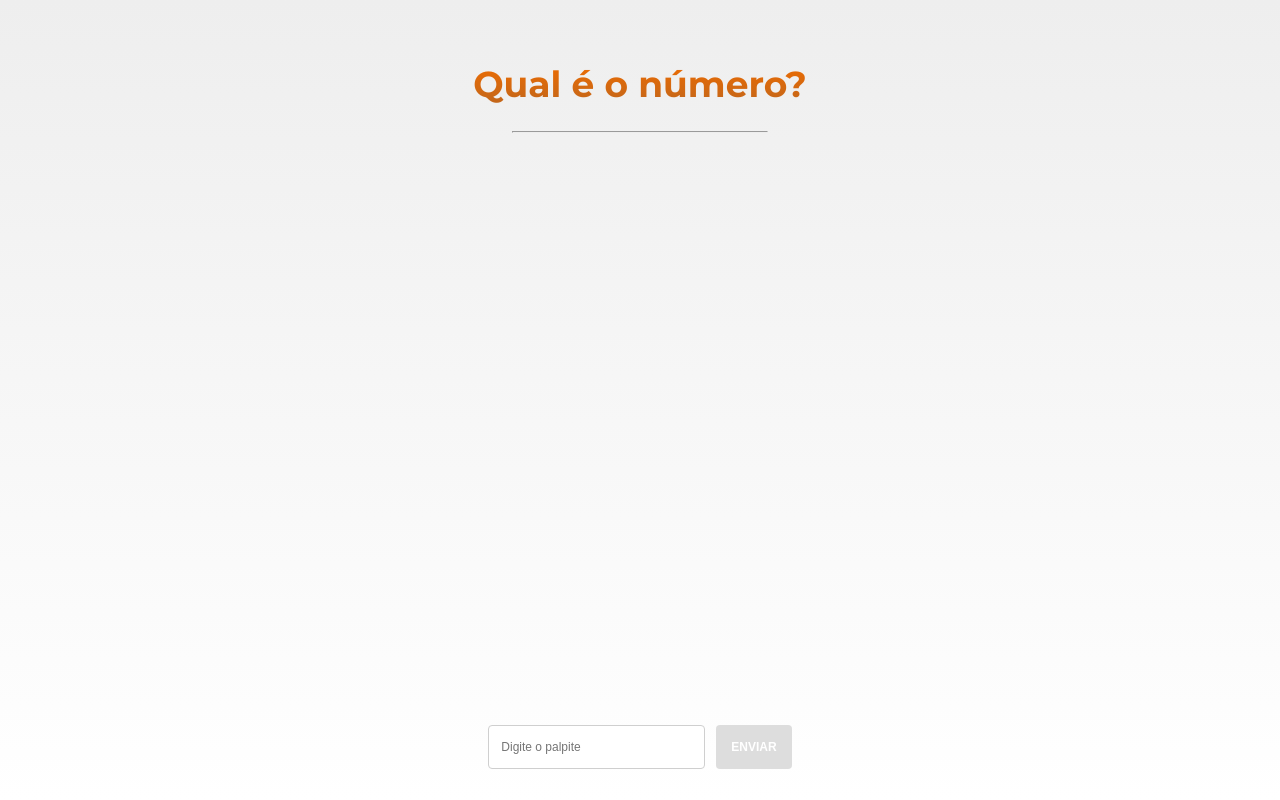
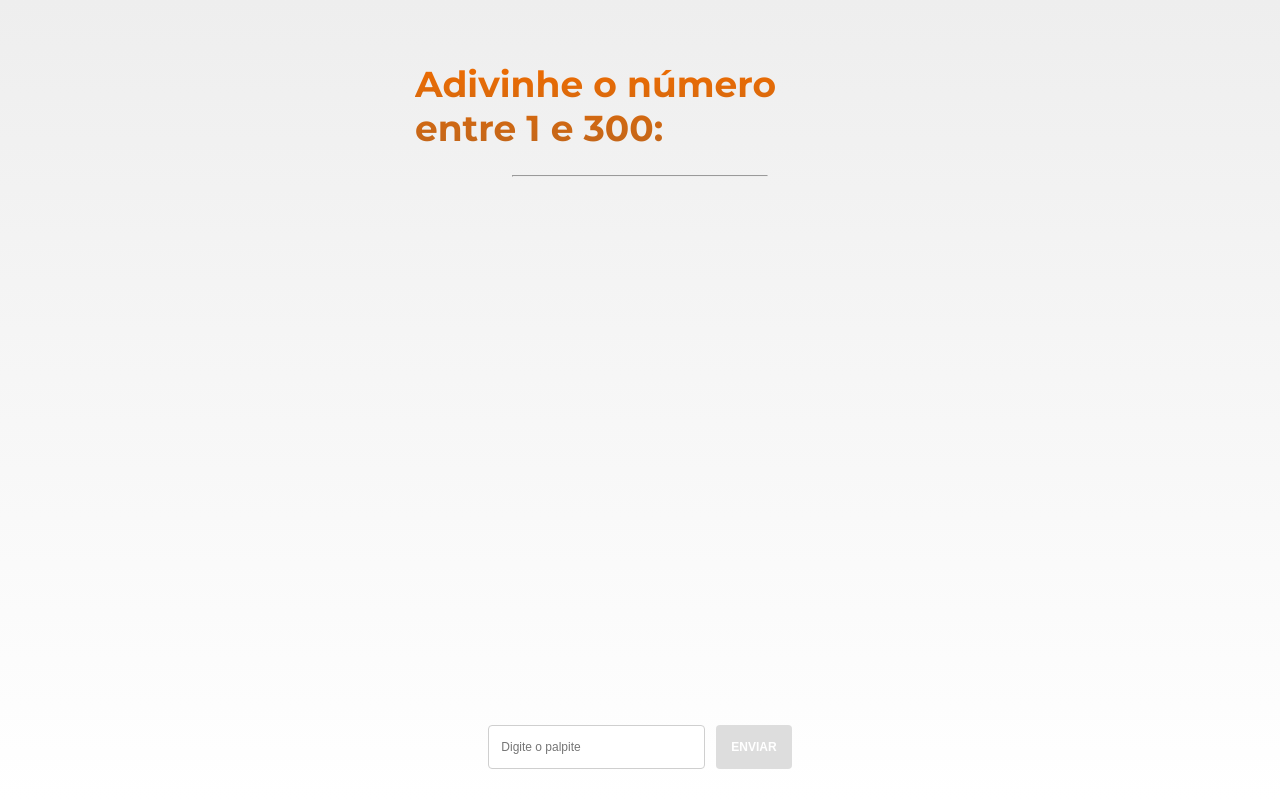
Before and after one commit to juniorsergio/number-guessing-game, a website built with Parcel: page index.html in a window 1280 px wide. Built offline with nearby package versions, Linux system fonts and the light colour scheme.

Commit message:
chore: change main message

```diff
--- a/index.html
+++ b/index.html
@@ -29,7 +29,7 @@
 	<body>
 		<main>
             <div class="title">
-                <h1>Qual é o número?</h1>
+                <h1>Adivinhe o número entre 1 e 300:</h1>
                 <hr />
             </div>
 
```
